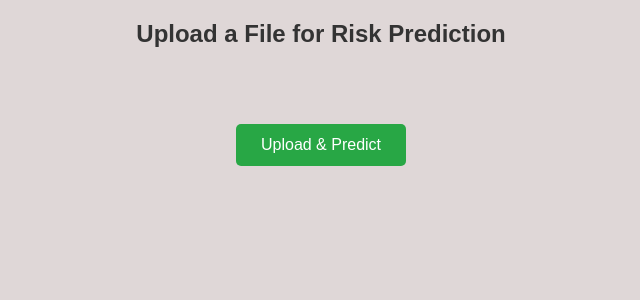
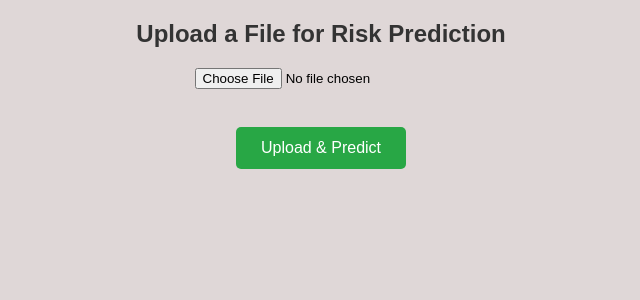
Before and after one commit to shivaheidari/Readmission, a Flask app: template Deploying/app/templates/index.html in a window 1280 px wide. Shown: the top 300 px of the page, without its empty margins (319-959 px from the left). Run offline with Flask 3, Linux system fonts and the light colour scheme; the template is opened without the code that fills it, so the values that code supplies are empty.

Commit message:
Demo done

```diff
--- a/Deploying/app/static/styles.css
+++ b/Deploying/app/static/styles.css
@@ -50,11 +50,6 @@ h2 {
     background-color: #0056b3;
 }
 
-/* Hide default input */
-input[type="file"] {
-    display: none;
-}
-
 /* Submit Button */
 input[type="submit"] {
     margin-top: 20px;
--- a/Deploying/app/templates/index.html
+++ b/Deploying/app/templates/index.html
@@ -9,8 +9,9 @@
 </head>
 <body>
     <h2>Upload a File for Risk Prediction</h2>
-    <form action="http://localhost:5000/predict" method="post" enctype="multipart/form-data">
-        <input type="file" name="file">
+
+    <form action="/predict" method="post" enctype="multipart/form-data">
+        <input type="file" name="file" id="file">
         <br><br>
         <input type="submit" value="Upload & Predict">
     </form>
```
Also changed, not shown: Deploying/app/static/images/readmission.png (added).
